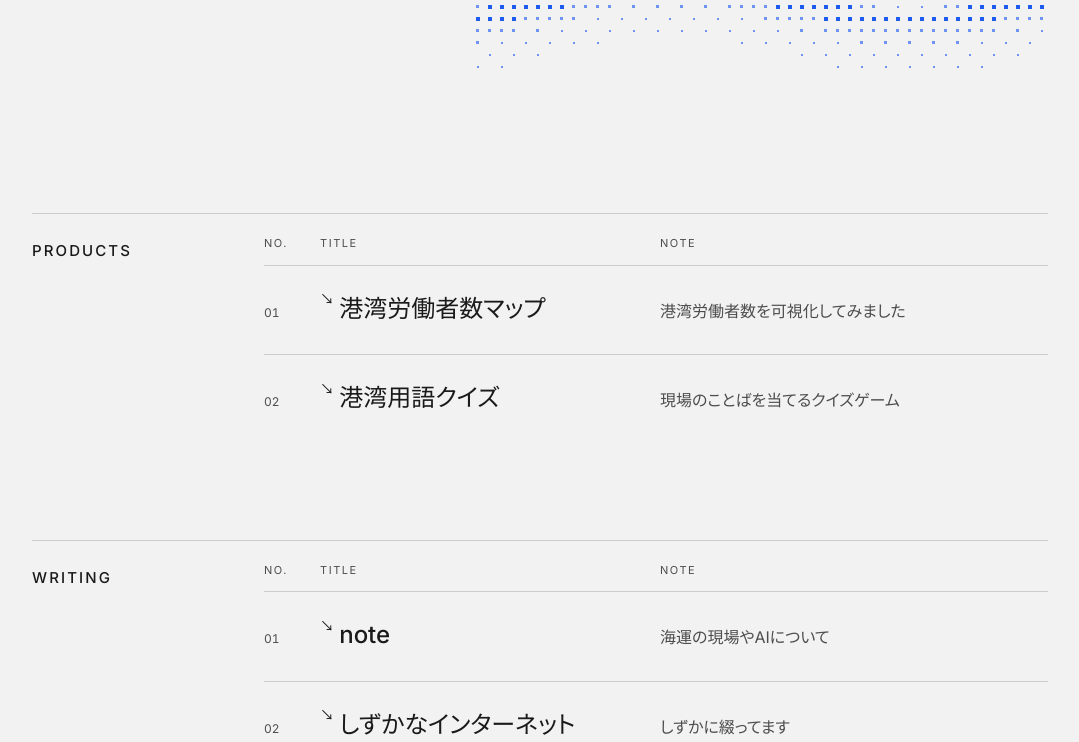
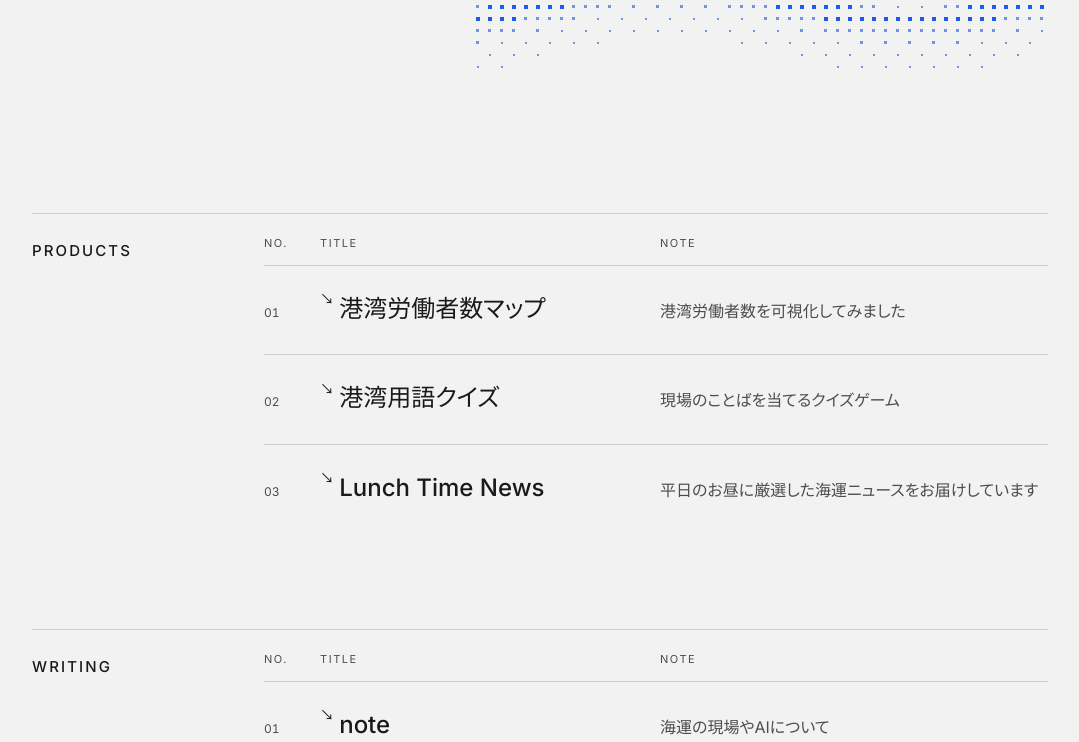
Before and after one commit to Marineman5/hub, a plain HTML site: page index.html in a window 1280 px wide. Shown: the part 355-1097 px from the top of the page, without its empty margins (100-1179 px from the left). Drawn offline with Linux system fonts and the light colour scheme.

Commit message:
Add Lunch Time News archive to PRODUCTS

```diff
--- a/index.html
+++ b/index.html
@@ -152,6 +152,7 @@ footer .c{color:var(--ink2);font-size:15px;margin-top:14px}
     <tbody>
     <tr><td class="no">01</td><td class="t"><a href="https://marineman5.com/" rel="noopener" data-goatcounter-click="ext-map"><span class="lbl"><span class="ar" aria-hidden="true">↘</span>港湾労働者数マップ</span></a></td><td class="d">港湾労働者数を可視化してみました</td></tr>
     <tr><td class="no">02</td><td class="t"><a href="https://marineman5.github.io/Harbor-word-quiz/" rel="noopener" data-goatcounter-click="ext-quiz"><span class="lbl"><span class="ar" aria-hidden="true">↘</span>港湾用語クイズ</span></a></td><td class="d">現場のことばを当てるクイズゲーム</td></tr>
+    <tr><td class="no">03</td><td class="t"><a href="https://news.marineman5.com/" rel="noopener" data-goatcounter-click="ext-news"><span class="lbl"><span class="ar" aria-hidden="true">↘</span>Lunch Time News</span></a></td><td class="d">平日のお昼に厳選した海運ニュースをお届けしています</td></tr>
     </tbody>
   </table>
 </section>
```
